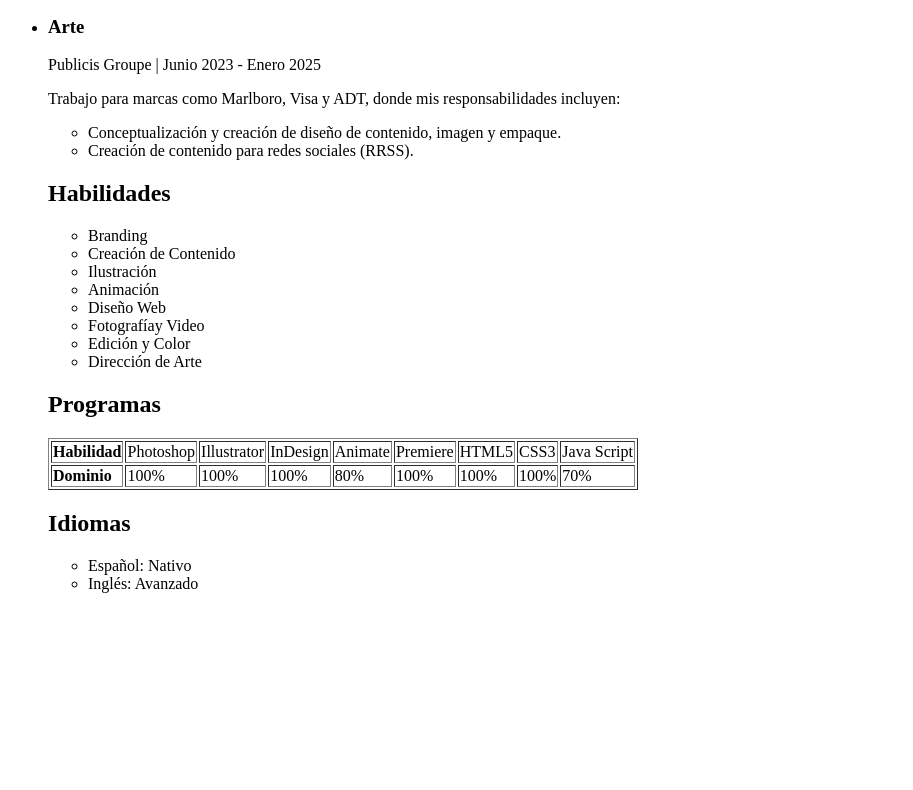
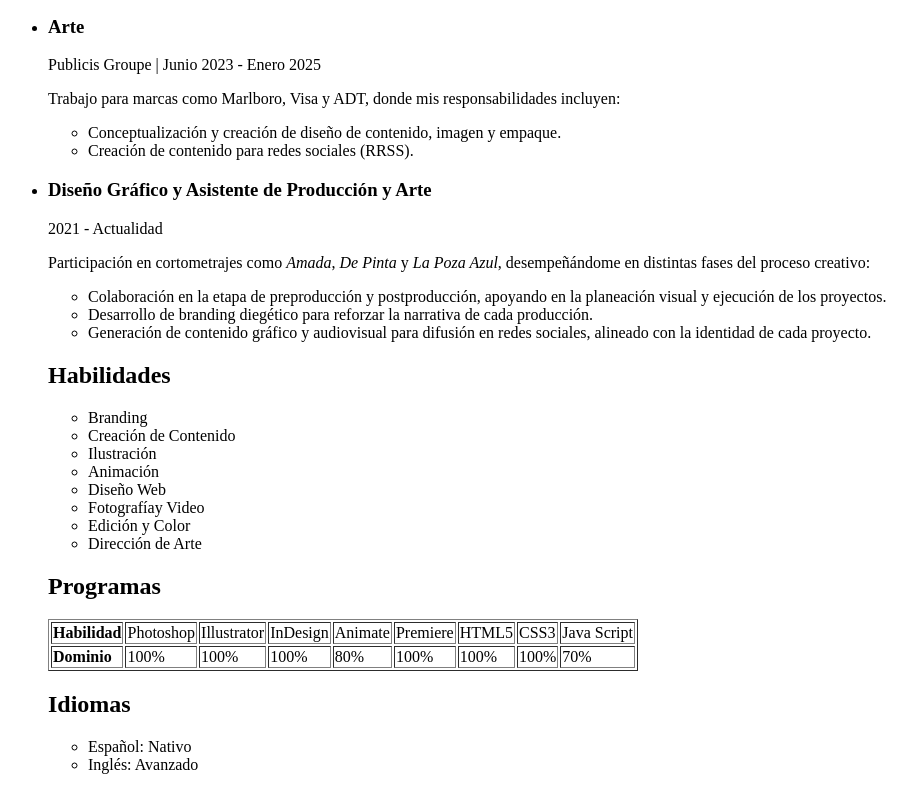
Before and after one commit to palomanierika/CVPALOMA_PROGRAMACION, a plain HTML site: page index.html in a window 1280 px wide. Shown: the part 1133-1923 px from the top of the page, without its empty margins (0-913 px from the left). Before the commit the page ends 1742 px from the top, so only its background shows below. Drawn offline with Linux system fonts and the light colour scheme.

Commit message:
Update index.html

```diff
--- a/index.html
+++ b/index.html
@@ -64,6 +64,15 @@
                 <li>Conceptualización y creación de diseño de contenido, imagen y empaque. </li>
                 <li>Creación de contenido para redes sociales (RRSS).</li>
             </ul>
+                    <li>
+    <h3>Diseño Gráfico y Asistente de Producción y Arte</h3>
+    <p> 2021 - Actualidad</p>
+    <p>Participación en cortometrajes como <i>Amada</i>, <i>De Pinta</i> y <i>La Poza Azul</i>, desempeñándome en distintas fases del proceso creativo:</p>
+    <ul>
+        <li>Colaboración en la etapa de preproducción y postproducción, apoyando en la planeación visual y ejecución de los proyectos.</li>
+        <li>Desarrollo de branding diegético para reforzar la narrativa de cada producción.</li>
+        <li>Generación de contenido gráfico y audiovisual para difusión en redes sociales, alineado con la identidad de cada proyecto.</li>
+    </ul>
 
             <h2>Habilidades</h2>
             <ul>
```
